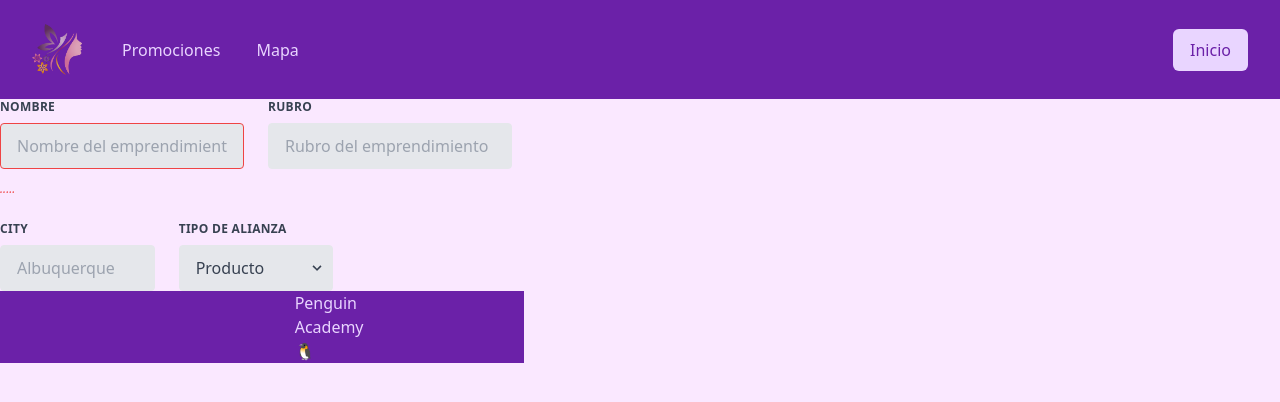
After one commit to mellim8/slytherin, a Flask app: page /alianza in a window 1280 px wide. The commit adds this page. Shown: the top 402 px of the page. Run offline with Flask 2, Linux system fonts and the light colour scheme; some libraries are stand-ins or nearby versions.

```diff
--- a/app.py
+++ b/app.py
@@ -87,6 +87,9 @@ def mapa():
 
     return lugar_del_emprendimiento._repr_html_()
 
+@app.route("/alianza")
+def alianza():
+    return render_template ("alianza.html")
 
 if __name__ =='app':
     app.run(debug=True)
--- /dev/null
+++ b/templates/alianza.html
@@ -0,0 +1,136 @@
+<!DOCTYPE html>
+<html lang="en">
+  <head>
+    <meta charset="UTF-8" />
+    <meta http-equiv="X-UA-Compatible" content="IE=edge" />
+    <meta name="viewport" content="width=device-width, initial-scale=1.0" />
+    <script src="https://cdn.tailwindcss.com"></script>
+    <title>Alianza</title>
+  </head>
+  <header class="bg-purple-800">
+    <nav class="max-w-7xl mx-auto px-4 sm:px-6 lg:px-8" aria-label="Top">
+      <div
+        class="w-full py-6 flex items-center justify-between border-b border-indigo-500 lg:border-none"
+      >
+        <div class="flex items-center">
+          <a
+            class="text-center text-purple-200"
+            href="http://www.ciudadmujer.gov.py/"
+          >
+            <img src="../static/logoaa.png" alt="logo" width="50" />
+          </a>
+          <div class="hidden ml-10 space-x-8 lg:block">
+            <a
+              href="#"
+              class="text-base font-medium text-1xl text-purple-200 hover:text-purple-300"
+            >
+              Promociones
+            </a>
+
+            <a
+              href="#"
+              class="text-base font-medium text-1xl text-purple-200 hover:text-purple-300"
+            >
+              Mapa
+            </a>
+          </div>
+        </div>
+        <div class="ml-10 space-x-4">
+          <a
+            href="http://127.0.0.1:5500/templates/index.html"
+            class="text-1xl inline-block bg-purple-200 py-2 px-4 border border-transparent rounded-md text-base font-medium text-purple-800 hover:bg-opacity-75"
+            >Inicio</a
+          >
+        </div>
+      </div>
+    </nav>
+  </header>
+  <body class="bg-fuchsia-100">
+    <form class="w-full max-w-lg">
+      <div class="flex flex-wrap -mx-3 mb-6">
+        <div class="w-full md:w-1/2 px-3 mb-6 md:mb-0">
+          <label
+            class="block uppercase tracking-wide text-gray-700 text-xs font-bold mb-2"
+            for="grid-first-name"
+          >
+            Nombre
+          </label>
+          <input
+            class="appearance-none block w-full bg-gray-200 text-gray-700 border border-red-500 rounded py-3 px-4 mb-3 leading-tight focus:outline-none focus:bg-white"
+            id="grid-first-name"
+            type="text"
+            placeholder="Nombre del emprendimiento"
+          />
+          <p class="text-red-500 text-xs italic">.....</p>
+        </div>
+        <div class="w-full md:w-1/2 px-3">
+          <label
+            class="block uppercase tracking-wide text-gray-700 text-xs font-bold mb-2"
+            for="grid-last-name"
+          >
+            Rubro
+          </label>
+          <input
+            class="appearance-none block w-full bg-gray-200 text-gray-700 border border-gray-200 rounded py-3 px-4 leading-tight focus:outline-none focus:bg-white focus:border-gray-500"
+            id="grid-last-name"
+            type="text"
+            placeholder="Rubro del emprendimiento"
+          />
+        </div>
+      </div>
+      <div class="flex flex-wrap -mx-3 mb-2">
+        <div class="w-full md:w-1/3 px-3 mb-6 md:mb-0">
+          <label
+            class="block uppercase tracking-wide text-gray-700 text-xs font-bold mb-2"
+            for="grid-city"
+          >
+            City
+          </label>
+          <input
+            class="appearance-none block w-full bg-gray-200 text-gray-700 border border-gray-200 rounded py-3 px-4 leading-tight focus:outline-none focus:bg-white focus:border-gray-500"
+            id="grid-city"
+            type="text"
+            placeholder="Albuquerque"
+          />
+        </div>
+        <div class="w-full md:w-1/3 px-3 mb-6 md:mb-0">
+          <label
+            class="block uppercase tracking-wide text-gray-700 text-xs font-bold mb-2"
+            for="grid-state"
+          >
+            Tipo de Alianza
+          </label>
+          <div class="relative">
+            <select
+              class="block appearance-none w-full bg-gray-200 border border-gray-200 text-gray-700 py-3 px-4 pr-8 rounded leading-tight focus:outline-none focus:bg-white focus:border-gray-500"
+              id="grid-state"
+            >
+              <option>Producto</option>
+              <option>Servicio</option>
+              <option>Proveedor</option>
+            </select>
+            <div
+              class="pointer-events-none absolute inset-y-0 right-0 flex items-center px-2 text-gray-700"
+            >
+              <svg
+                class="fill-current h-4 w-4"
+                xmlns="http://www.w3.org/2000/svg"
+                viewBox="0 0 20 20"
+              >
+                <path
+                  d="M9.293 12.95l.707.707L15.657 8l-1.414-1.414L10 10.828 5.757 6.586 4.343 8z"
+                />
+              </svg>
+            </div>
+          </div>
+      </div>
+    </form>
+  </body>
+  <footer class="bg-purple-800 grid grid-cols-3">
+    <p></p>
+    <a class="text-purple-200 mx-32" href="https://penguin.academy/dl/Principal"
+      >Penguin Academy🐧</a
+    >
+    <p></p>
+  </footer>
+</html>
```
Also changed, not shown: templates/registro.html (+12 -12 lines).
